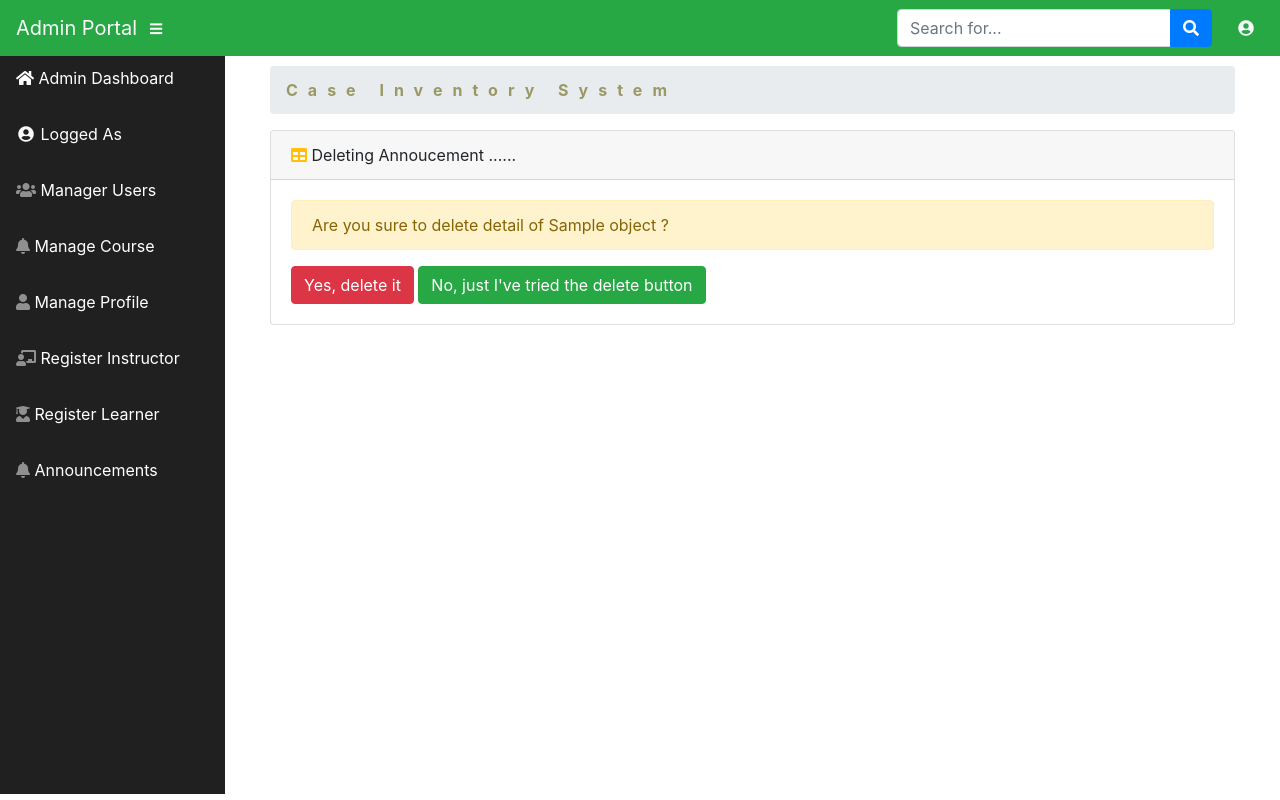
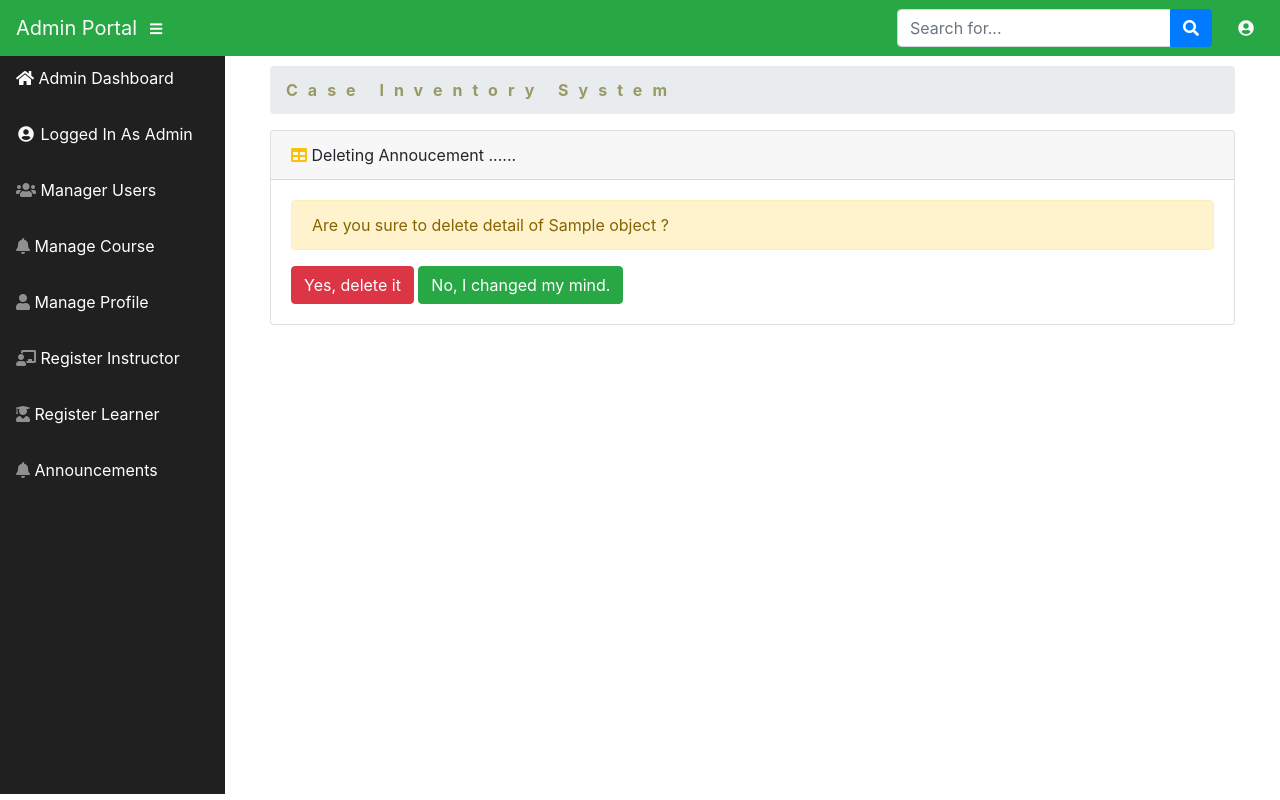
Before and after one commit to KnightDeluxe12/Python-E-Learning-System, a Django app: template elearn/templates/dashboard/admin/confirm_delete.html in a window 1280 px wide. Run offline with Django 3.2, Linux system fonts and the light colour scheme; the template is opened without the code that fills it: most values are stand-ins (such as "Sample title", 1, 10 or a date in 2020); some libraries are stand-ins or nearby versions.

Commit message:
changed delete btn text

```diff
--- a/elearn/templates/dashboard/admin/base.html
+++ b/elearn/templates/dashboard/admin/base.html
@@ -72,7 +72,7 @@
     <li class="nav-item active">
         <a class="nav-link" href="">
             <i class="fas fa-user-circle fa-fw text-light"></i>
-            <span>Logged As {{ user.username }}</span>
+            <span>Logged In As Admin {{ user.username }}</span>
         </a>
     </li>
     <li class="nav-item">
--- a/elearn/templates/dashboard/admin/confirm_delete.html
+++ b/elearn/templates/dashboard/admin/confirm_delete.html
@@ -32,7 +32,7 @@
                   Are you sure to delete detail of {{ object }} ?
                 </div>
                 <input type="submit" class="btn btn-danger" value="Yes, delete it" />
-                <a class="btn btn-success" href="{% url 'alistalltise' %}">No, just I've tried the delete button</a>
+                <a class="btn btn-success" href="{% url 'alistalltise' %}">No, I changed my mind.</a>
             </form>
         </div>
     </div>
--- a/elearn/templates/dashboard/admin/confirm_delete2.html
+++ b/elearn/templates/dashboard/admin/confirm_delete2.html
@@ -32,7 +32,7 @@
                   Are you sure to delete detail of {{ object }} ?
                 </div>
                 <input type="submit" class="btn btn-danger" value="Yes, delete it" />
-                <a class="btn btn-success" href="{% url 'dashboard' %}">No, just I've tried the delete button</a>
+                <a class="btn btn-success" href="{% url 'dashboard' %}">No, I changed my mind.</a>
             </form>
         </div>
     </div>
--- a/elearn/templates/dashboard/instructor/base.html
+++ b/elearn/templates/dashboard/instructor/base.html
@@ -24,9 +24,9 @@
 <body id="page-top">
 
 <!-- headers-->
-<nav class="navbar navbar-expand navbar-dark bg-success fixed-top">
+<nav class="navbar navbar-expand navbar-dark bg-info fixed-top">
 
-    <a class="navbar-brand mr-1 text-dark" href="">E-Learning Portal</a>
+    <a class="navbar-brand mr-1 text-dark" href="">Instructor Portal</a>
     <button class="btn btn-link btn-sm text-white order-1 order-sm-0" id="sidebarToggle" href="#">
         <i class="fas fa-bars"></i>
     </button>
@@ -72,7 +72,7 @@
     <li class="nav-item active">
         <a class="nav-link" href="">
             <i class="fas fa-user-circle fa-fw text-primary"></i>
-            <span>Logged As {{ user.username }}</span>
+            <span>Logged As Instructor {{ user.username }}</span>
         </a>
     </li>
 
--- a/elearn/templates/dashboard/learner/taken_quiz_list.html
+++ b/elearn/templates/dashboard/learner/taken_quiz_list.html
@@ -29,6 +29,7 @@
           <th>Quiz</th>
           <th>Topic</th>
           <th>Score</th>
+          <th></th>
         </tr>
       </thead>
       <tbody>
@@ -37,6 +38,7 @@
             <td>{{ taken_quiz.quiz.name }}</td>
             <td>{{ taken_quiz.quiz.subject.get_html_badge }}</td>
             <td>{{ taken_quiz.score }}</td>
+
           </tr>
         {% empty %}
           <tr>
```
Also changed, not shown: db.sqlite3, media/84248_1.png (added).
